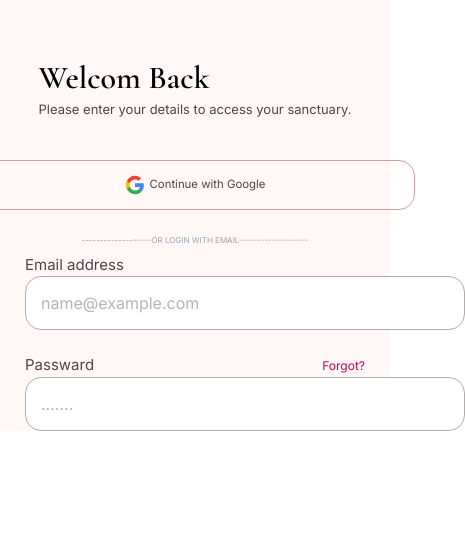
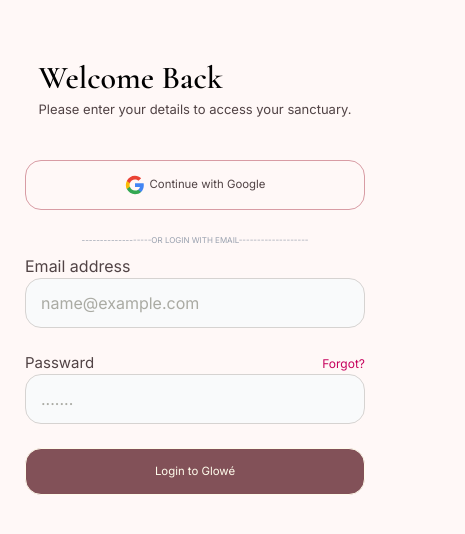
Before and after one commit to renad-nofal/My-Glow-Project, a website: page login.html in a window 390 px wide. Shown: the whole page, 465 px wide, since content can reach past the window. Drawn offline with nearby package versions, Linux system fonts and the light colour scheme.

Commit message:
add login button & doing responsiv page

```diff
--- a/login.html
+++ b/login.html
@@ -9,33 +9,36 @@
 <link href="https://fonts.googleapis.com/css2?family=Cormorant+Garamond:ital,wght@0,300..700;1,300..700&family=Inter:ital,opsz,wght@0,14..32,100..900;1,14..32,100..900&family=Nunito:ital,wght@0,200..1000;1,200..1000&display=swap" rel="stylesheet">
     <link rel="stylesheet" href="./src/output.css"/>
 </head>
-<body class="text-[#514345] font-Inter">
-    <section class=" lg:grid lg:grid-cols-2 bg-background ">
+<body >
+    <section class=" lg:grid lg:grid-cols-2 ">
 
         <img src="./images/LoginPage_Images/background_imgForLogin.webp" class="  max-lg:hidden " />
-        <div  class="container flexCol bg-background max-sm:m-auto">
+        <div  class="container flexCol max-sm:m-auto ">
 
-            <div class="mt-16 max-xxs:ml-7.5">
-                <h1 class="font-Garamond pb-2 text-black">Welcom Back</h1>
+            <div class="mt-16 max-xxs:ml-7.5 ">
+                <h1 class="font-Garamond pb-2 text-black">Welcome Back</h1>
                 <p class="max-md:text-[0.813rem] max-xs:text-[0.625rem]">Please enter your details to access your sanctuary.</p>
 
        </div>
 
-       <div class="mb-6 mt-10">
-         <button class=" border-borderColor hover:scale-75 flex justify-center "> <img src="./images/LoginPage_Images/google_Icon.svg" class="max-xs:w-3"/> <a href="#">Continue with Google</a> </button>
+       <div class="mb-6 mt-10 max-xs:mr-10">
+         <button class="max-xs:ml-24 border-1 border-borderColor gap-1.25 buttonWid "> <img src="./images/LoginPage_Images/google_Icon.svg" class="max-xs:w-3"/> <a href="#">Continue with Google</a> </button>
       </div>
          <p class="text-gray-400 max-md:text-[10px] max-sm:text-[8px]">-------------------OR LOGIN WITH EMAIL-------------------</p>
 
 
-         <form class="grid grid-cols-1 mt-2 gap-6">
-         <div class="grid grid-cols-1">
+         <form class="grid grid-cols-1 mt-2 gap-6 ">
+         <div class="grid grid-cols-1 >
         <label for="email">Email address</label>
-            <input type="email" id="email" placeholder="name@example.com" />
+            <input type="email" id="email" placeholder="name@example.com"  class="inputprop"/>
 </div>
-<div>
+<div >
              <label for="Passward" class="flex justify-between">Passward <a href="#"><span class="text-xs text-pink-700">Forgot?</span></a></label>
-            <input type="password" id="Passward" placeholder="......." class="" />
+            <input type="password" id="Passward" placeholder="......." class="inputprop" />
 
+        </div>
+        <div >
+            <button class="bg-interbackground buttonWid border text-amber-50"><a href="#">Login to Glowé</a></button>
         </div>
          </form>
         </div>
--- a/src/input.css
+++ b/src/input.css
@@ -13,6 +13,14 @@
 
 }
 @layer base{
+    body{
+
+
+        color:#514345;
+        font-family: var( --font-Inter);
+        background-color:var(--color-background) ;
+        width: 100%;
+    }
     h1{
         font-size: 2.5rem;
         line-height: 1.75rem;
@@ -32,14 +40,7 @@
 }
 
 button{
-    width:440px;
-    padding :14px 0;
-    border-radius: 16px;
-    cursor: pointer;
-    border:solid ;
-    border-width: 1px;
-    gap:5px;
-    align-items: center;
+
 
 
     @variant max-sm{
@@ -50,27 +51,18 @@ button{
     @variant max-xs{
 
         font-size: 0.6rem;
+        font-weight:500;
     }
     @variant max-xxs{
 
         font-size: 0.5rem;
+        font-weight:600;
     }
 
 
 }
-input{
-       width:440px;
 
-       padding: 14px 15px;
-    border-radius: 16px;
-    cursor: pointer;
-    border:solid ;
-    border-width: 1px;
-    border-color:rgb(177, 173, 173);
 
-    color:dimgrey;
-    background-color:#FFFFFF;
-}
     label{
 
         font-size: 15px;
@@ -80,3 +72,9 @@ input{
     @apply flex flex-col  items-center;
 
 }
+@utility buttonWid{
+    @apply flex items-center hover:scale-75 justify-center w-110 py-3.5 rounded-2xl cursor-pointer max-sm:w-85  ;
+}
+@utility inputprop{
+    @apply w-110 py-3.5 px-3.75 rounded-2xl cursor-pointer max-sm:py-3 max-sm:w-85 border-1 border-stone-300 text-olive-600 bg-gray-50;
+}
```
Also changed, not shown: index.html (+1 -1 lines), src/output.css.
